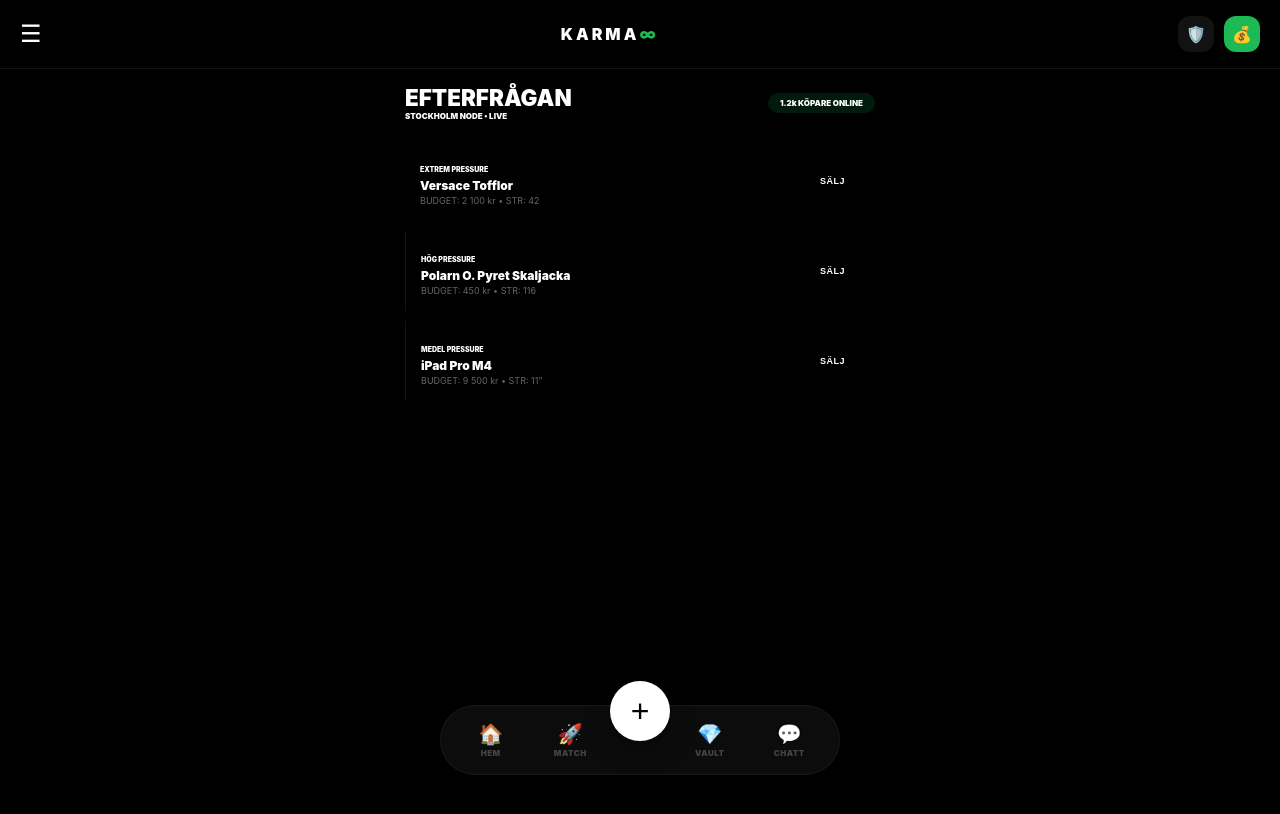
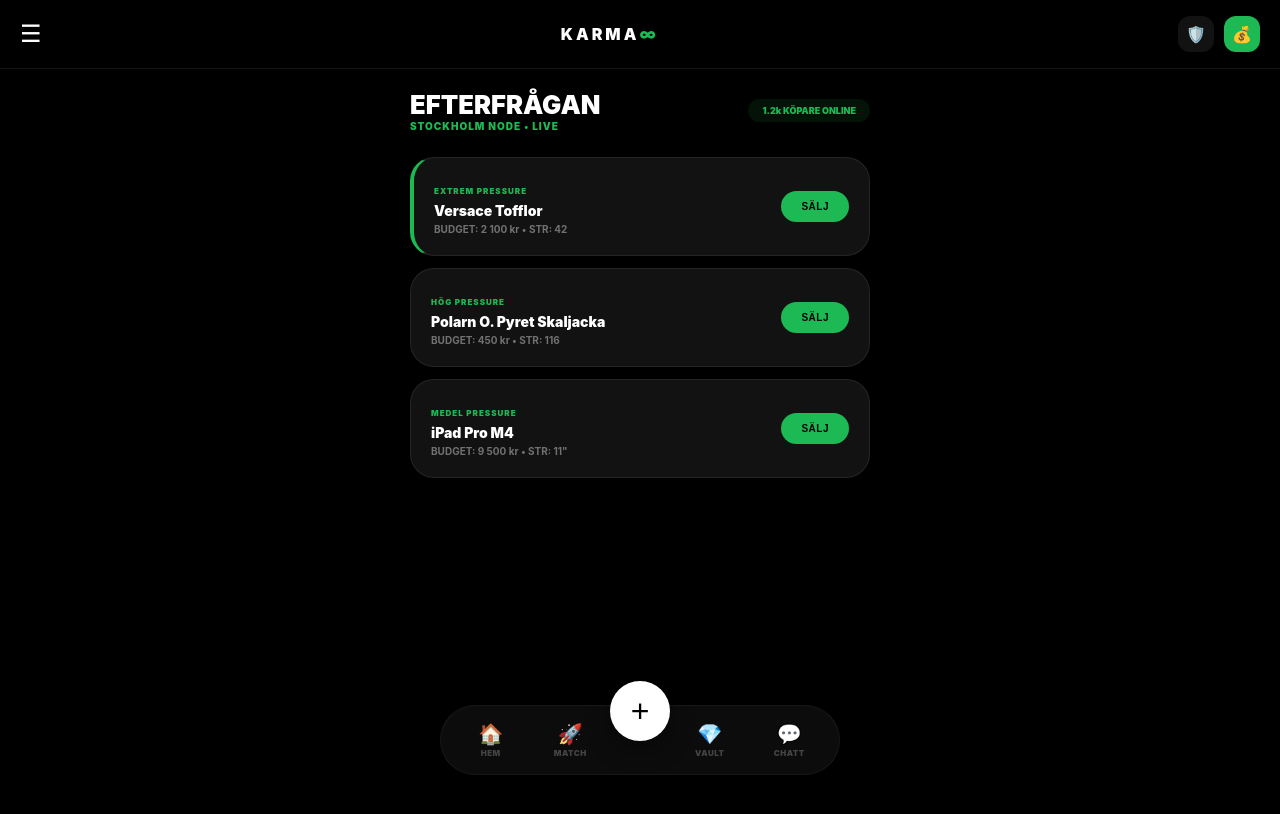
Before and after one commit to gascheckking/marketbeg-appGem, a Next.js app: page /wanted in a window 1280 px wide. Shown: the top 814 px of the page. Built offline with nearby package versions, Linux system fonts and the light colour scheme.

Commit message:
Update page.tsx

```diff
--- a/app/wanted/page.tsx
+++ b/app/wanted/page.tsx
@@ -12,30 +12,29 @@ export default function WantedPage() {
   ];
 
   return (
-    <div className="page-wrapper" style={{ padding: '15px' }}>
-      <header style={{ marginBottom: '20px', display: 'flex', justifyContent: 'space-between', alignItems: 'center' }}>
+    <div className="page-wrapper">
+      <header style={{ marginBottom: '25px', display: 'flex', justifyContent: 'space-between', alignItems: 'center' }}>
         <div>
-          <h1 style={{ fontSize: '1.4rem', fontWeight: 900, margin: 0 }}>EFTERFRÅGAN</h1>
-          <p style={{ fontSize: '8px', color: 'var(--neon-purple)', fontWeight: 900 }}>STOCKHOLM NODE • LIVE</p>
+          <h1 style={{ fontSize: '1.6rem', fontWeight: 900, margin: 0 }}>EFTERFRÅGAN</h1>
+          <p className="text-small" style={{ color: 'var(--karma-green)' }}>STOCKHOLM NODE • LIVE</p>
         </div>
-        <div style={{ fontSize: '8px', background: 'rgba(0,255,136,0.1)', color: 'var(--neon-mint)', padding: '5px 12px', borderRadius: '20px', fontWeight: 900 }}>
+        <div style={{ fontSize: '9px', background: 'rgba(29,185,84,0.1)', color: 'var(--karma-green)', padding: '6px 14px', borderRadius: '20px', fontWeight: 900 }}>
           1.2k KÖPARE ONLINE
         </div>
       </header>
 
-      <div style={{ display: 'flex', flexDirection: 'column', gap: '10px' }}>
+      <div style={{ display: 'flex', flexDirection: 'column', gap: '12px' }}>
         {matchingRequests.map(req => (
-          <div key={req.id} className="glass-card" style={{
-            padding: '15px',
-            borderLeft: req.demand === 'EXTREM' ? '3px solid var(--neon-purple)' : '1px solid var(--border)',
-            display: 'flex', justifyContent: 'space-between', alignItems: 'center'
+          <div key={req.id} className="card" style={{
+            display: 'flex', justifyContent: 'space-between', alignItems: 'center',
+            borderLeft: req.demand === 'EXTREM' ? '4px solid var(--karma-green)' : '1px solid var(--border)'
           }}>
             <div>
-              <span style={{ fontSize: '7px', fontWeight: 900, color: req.demand === 'EXTREM' ? 'var(--neon-purple)' : 'var(--neon-mint)' }}>{req.demand} PRESSURE</span>
-              <div style={{ fontSize: '12px', fontWeight: 900, margin: '2px 0' }}>{req.item}</div>
-              <div style={{ fontSize: '9px', opacity: 0.4 }}>BUDGET: {req.budget} • STR: {req.size}</div>
+              <span style={{ fontSize: '8px', fontWeight: 900, color: 'var(--karma-green)', letterSpacing: '1px' }}>{req.demand} PRESSURE</span>
+              <div style={{ fontSize: '14px', fontWeight: 900, margin: '4px 0' }}>{req.item}</div>
+              <div style={{ fontSize: '10px', opacity: 0.4, fontWeight: 700 }}>BUDGET: {req.budget} • STR: {req.size}</div>
             </div>
-            <button onClick={() => router.push('/sell/burst')} className="primary-btn" style={{ width: 'auto', padding: '8px 15px', fontSize: '9px', background: 'var(--neon-purple)', color: '#fff' }}>SÄLJ</button>
+            <button onClick={() => router.push('/sell/burst')} className="primary-btn" style={{ width: 'auto', padding: '10px 20px', fontSize: '10px' }}>SÄLJ</button>
           </div>
         ))}
       </div>
```
